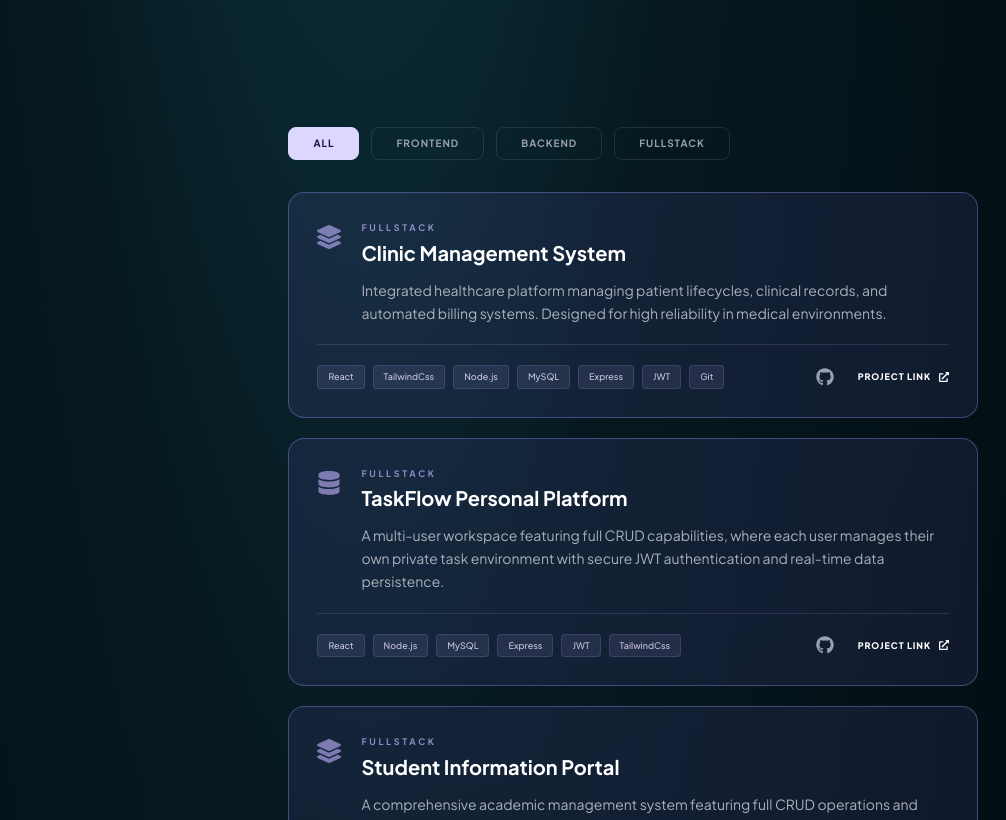
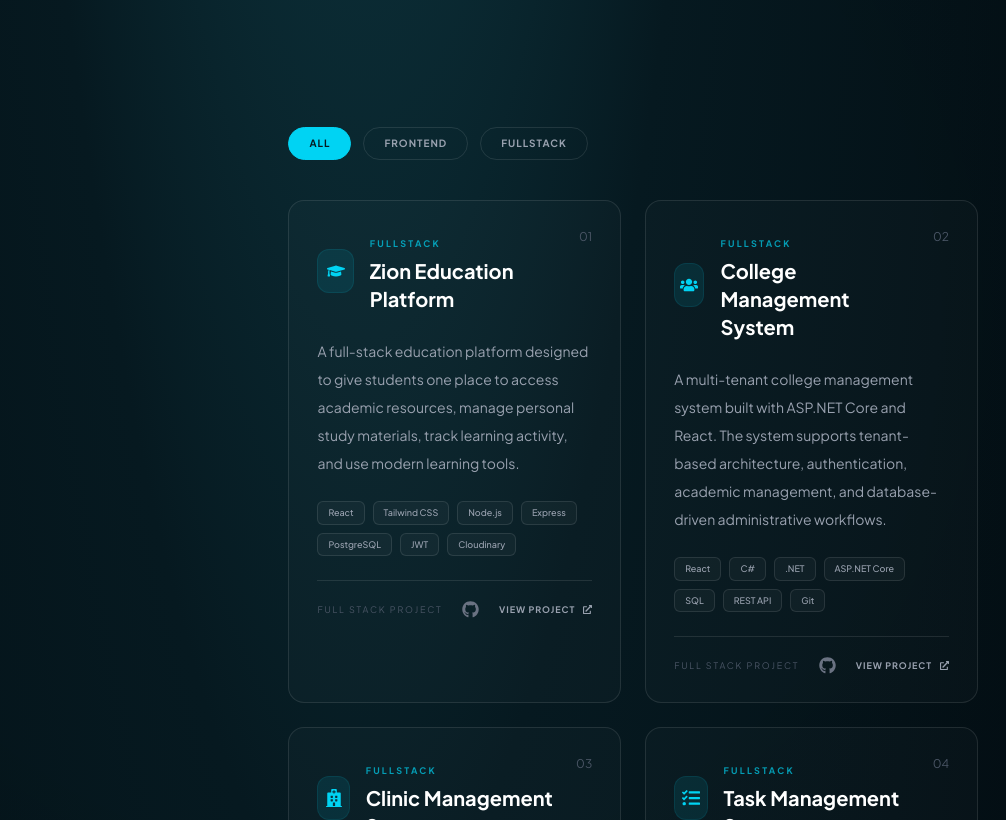
Before and after one commit to 345ts/Portfolio-Of-My, a React (Vite) app: page / in a window 1280 px wide. Shown: the part 1980-2800 px from the top of the page, without its empty margins (274-1280 px from the left). Built offline with nearby package versions, Linux system fonts and the light colour scheme.

Commit message:
my bio modifation

```diff
--- a/src/Components/Projects.jsx
+++ b/src/Components/Projects.jsx
@@ -3,54 +3,107 @@ import Section from './Section';
 import {
   FaGithub,
   FaExternalLinkAlt,
-  FaDatabase,
-  FaLayerGroup,
-  FaDesktop,
+  FaGraduationCap,
+  FaHospital,
+  FaTasks,
+  FaUsers,
+  FaCode,
 } from 'react-icons/fa';
 
 const projectData = [
   {
-    name: 'Clinic Management System',
+    name: 'Zion Education Platform',
     category: 'Fullstack',
-    desc: 'Integrated healthcare platform managing patient lifecycles, clinical records, and automated billing systems. Designed for high reliability in medical environments.',
-    tech: ['React', 'TailwindCss', 'Node.js', 'MySQL', 'Express', 'JWT', 'Git'],
-    icon: <FaLayerGroup />,
+    desc: 'A full-stack education platform designed to give students one place to access academic resources, manage personal study materials, track learning activity, and use modern learning tools.',
+    tech: [
+      'React',
+      'Tailwind CSS',
+      'Node.js',
+      'Express',
+      'PostgreSQL',
+      'JWT',
+      'Cloudinary',
+    ],
+    icon: <FaGraduationCap />,
     link: '#',
     github: '#',
   },
+
   {
-    name: 'TaskFlow Personal Platform',
+    name: 'College Management System',
     category: 'Fullstack',
-    desc: 'A multi-user workspace featuring full CRUD capabilities, where each user manages their own private task environment with secure JWT authentication and real-time data persistence.',
-    tech: ['React', 'Node.js', 'MySQL', 'Express', 'JWT', 'TailwindCss'],
-    icon: <FaDatabase />,
+    desc: 'A multi-tenant college management system built with ASP.NET Core and React. The system supports tenant-based architecture, authentication, academic management, and database-driven administrative workflows.',
+    tech: [
+      'React',
+      'C#',
+      '.NET',
+      'ASP.NET Core',
+      'SQL',
+      'REST API',
+      'Git',
+    ],
+    icon: <FaUsers />,
     link: '#',
     github: '#',
   },
+
   {
-    name: 'Student Information Portal',
+    name: 'Clinic Management System',
     category: 'Fullstack',
-    desc: 'A comprehensive academic management system featuring full CRUD operations and Role-Based Access Control (RBAC) to securely manage student records, grades, and enrollments based on user permissions.',
-    tech: ['React', 'Node.js', 'MySQL', 'Express', 'JWT', 'TailwindCss'],
-    icon: <FaLayerGroup />,
+    desc: 'A database-driven healthcare management application for managing patients, clinical information, and administrative workflows through a structured web interface.',
+    tech: [
+      'React',
+      'Tailwind CSS',
+      'Node.js',
+      'Express',
+      'MySQL',
+      'JWT',
+    ],
+    icon: <FaHospital />,
     link: '#',
     github: '#',
   },
+
   {
-    name: 'School Website',
-    category: 'Frontend',
-    desc: 'A clean, responsive multi-page website designed for schools to showcase programs and academic resources. Focused on high-speed performance and intuitive navigation across all device sizes.',
-    tech: ['Html', 'CSS3', 'Javascript'],
-    icon: <FaDesktop />,
+    name: 'Task Management System',
+    category: 'Fullstack',
+    desc: 'A secure task management application where authenticated users can create, update, organize, and manage their own tasks through a responsive interface.',
+    tech: [
+      'React',
+      'Node.js',
+      'Express',
+      'MySQL',
+      'JWT',
+      'Tailwind CSS',
+    ],
+    icon: <FaTasks />,
     link: '#',
     github: '#',
   },
+
+  {
+    name: 'Student Management System',
+    category: 'Fullstack',
+    desc: 'An academic management system for managing students, teachers, subjects, and related academic records with CRUD functionality and role-based access.',
+    tech: [
+      'React',
+      'Node.js',
+      'Express',
+      'MySQL',
+      'JWT',
+      'Tailwind CSS',
+    ],
+    icon: <FaUsers />,
+    link: '#',
+    github: '#',
+  },
+
   {
     name: 'Personal Portfolio',
     category: 'Frontend',
-    desc: 'A modern, responsive digital showcase built with a mobile-first approach. Features a sleek glassmorphism UI and optimized performance to present professional projects and technical skills.',
-    tech: ['Html', 'CSS3', 'Javascript'],
-    icon: <FaDesktop />,
+    desc: 'A modern responsive portfolio website designed to present my development experience, technical skills, projects, and professional background.',
+    tech: ['React', 'JavaScript', 'Tailwind CSS'],
+    icon: <FaCode />,
     link: '#',
     github: '#',
   },
@@ -58,80 +111,120 @@ const projectData = [
 
 const Projects = () => {
   const [filter, setFilter] = useState('All');
-  const categories = ['All', 'Frontend', 'Backend', 'Fullstack'];
+
+  const categories = ['All', 'Frontend', 'Fullstack'];
 
   const filteredProjects =
     filter === 'All'
       ? projectData
-      : projectData.filter((p) => p.category === filter);
+      : projectData.filter((project) => project.category === filter);
 
   return (
-    <Section id="projects" eyebrow="Archive" title="Projects">
-      <div className="flex flex-wrap gap-3 mb-8">
-        {categories.map((cat) => (
+    <Section id="projects" eyebrow="Selected Work" title="Projects">
+
+      {/* Filter */}
+      <div className="flex flex-wrap gap-3 mb-10">
+        {categories.map((category) => (
           <button
-            key={cat}
-            onClick={() => setFilter(cat)}
-            className={`px-6 py-2 rounded-lg text-[10px] font-bold tracking-widest uppercase transition-all duration-500 border ${
-              filter === cat
-                ? 'bg-violet-200 text-[#1a1440] border-violet-200'
-                : 'bg-transparent text-gray-400 border-white/10 hover:border-violet-300/60 hover:text-violet-200'
+            key={category}
+            onClick={() => setFilter(category)}
+            className={`px-5 py-2 rounded-full text-[10px] font-bold tracking-widest uppercase transition-all duration-300 border ${
+              filter === category
+                ? 'bg-cyan-400 text-[#061920] border-cyan-400'
+                : 'bg-transparent text-gray-400 border-white/10 hover:border-cyan-400/50 hover:text-cyan-300'
             }`}
           >
-            {cat}
+            {category}
           </button>
         ))}
       </div>
 
-      {/* Stacked project cards (the lavender cards in the wireframe) */}
-      <div className="flex flex-col gap-5">
+      {/* Projects */}
+      <div className="grid grid-cols-1 lg:grid-cols-2 gap-6">
         {filteredProjects.map((project) => (
           <div
             key={project.name}
-            className="card-violet group p-6 md:p-7 flex flex-col gap-5"
+            className="group relative rounded-2xl border border-white/10 bg-white/[0.02] p-6 md:p-7
+                       hover:border-cyan-400/30 hover:bg-white/[0.04]
+                       transition-all duration-500"
           >
-            <div className="flex items-start gap-5">
-              <div className="text-violet-300/60 text-2xl mt-1 group-hover:text-violet-200 transition-colors duration-500">
+            {/* Top */}
+            <div className="flex items-start justify-between gap-5 mb-6">
+
+              <div className="flex items-center gap-4">
+                <div
+                  className="w-11 h-11 rounded-xl flex items-center justify-center
+                             bg-cyan-400/10 border border-cyan-400/10
+                             text-cyan-400 text-lg
+                             group-hover:bg-cyan-400/15
+                             transition-all duration-300"
+                >
                   {project.icon}
                 </div>
-              <div className="flex-1">
-                <span className="text-[9px] font-bold tracking-[0.3em] uppercase text-violet-300/70 mb-1 block">
+
+                <div>
+                  <span className="text-[9px] font-bold tracking-[0.25em] uppercase text-cyan-400/70">
                     {project.category}
                   </span>
-                <h3 className="text-xl font-bold text-white mb-3">
+
+                  <h3 className="text-lg md:text-xl font-bold text-white mt-1">
                     {project.name}
                   </h3>
-                <p className="text-gray-300/80 text-sm leading-relaxed">
-                  {project.desc}
-                </p>
                 </div>
               </div>
 
-            <div className="flex flex-wrap items-center justify-between gap-4 pt-5 border-t border-violet-300/15">
-              <div className="flex flex-wrap gap-2">
-                {project.tech.map((t) => (
+              <span className="text-xs text-gray-600">
+                {String(projectData.indexOf(project) + 1).padStart(2, '0')}
+              </span>
+            </div>
+
+            {/* Description */}
+            <p className="text-gray-400 text-sm leading-7 mb-6">
+              {project.desc}
+            </p>
+
+            {/* Technologies */}
+            <div className="flex flex-wrap gap-2 mb-6">
+              {project.tech.map((technology) => (
                 <span
-                    key={t}
-                    className="text-[9px] bg-violet-300/10 px-2.5 py-1 rounded text-violet-100/80 border border-violet-300/15 font-medium"
+                  key={technology}
+                  className="px-2.5 py-1 rounded-md
+                             bg-white/[0.03]
+                             border border-white/10
+                             text-[9px] font-medium
+                             text-gray-400"
                 >
-                    {t}
+                  {technology}
                 </span>
               ))}
             </div>
-              <div className="flex items-center gap-6">
+
+            {/* Bottom */}
+            <div className="flex items-center justify-between pt-5 border-t border-white/10">
+
+              <span className="text-[9px] uppercase tracking-[0.2em] text-gray-600">
+                Full Stack Project
+              </span>
+
+              <div className="flex items-center gap-5">
+
                 <a
                   href={project.github}
-                  className="text-gray-400 hover:text-white transition-colors"
-                  aria-label="View Github Source"
+                  className="text-gray-500 hover:text-white transition-colors"
+                  aria-label={`View ${project.name} GitHub repository`}
                 >
-                  <FaGithub size={18} />
+                  <FaGithub size={17} />
                 </a>
+
                 <a
                   href={project.link}
-                  className="flex items-center text-[9px] font-black uppercase tracking-widest text-white hover:text-violet-200 transition-all"
+                  className="flex items-center gap-2 text-[9px] font-bold uppercase tracking-widest
+                             text-gray-400 hover:text-cyan-400 transition-colors"
                 >
-                  Project Link <FaExternalLinkAlt className="ml-2" size={10} />
+                  View Project
+                  <FaExternalLinkAlt size={9} />
                 </a>
+
               </div>
             </div>
           </div>
```
Also changed, not shown: src/Components/Navbar.jsx (+40 -29 lines). Lines whose indentation alone changed are shown as unchanged.
